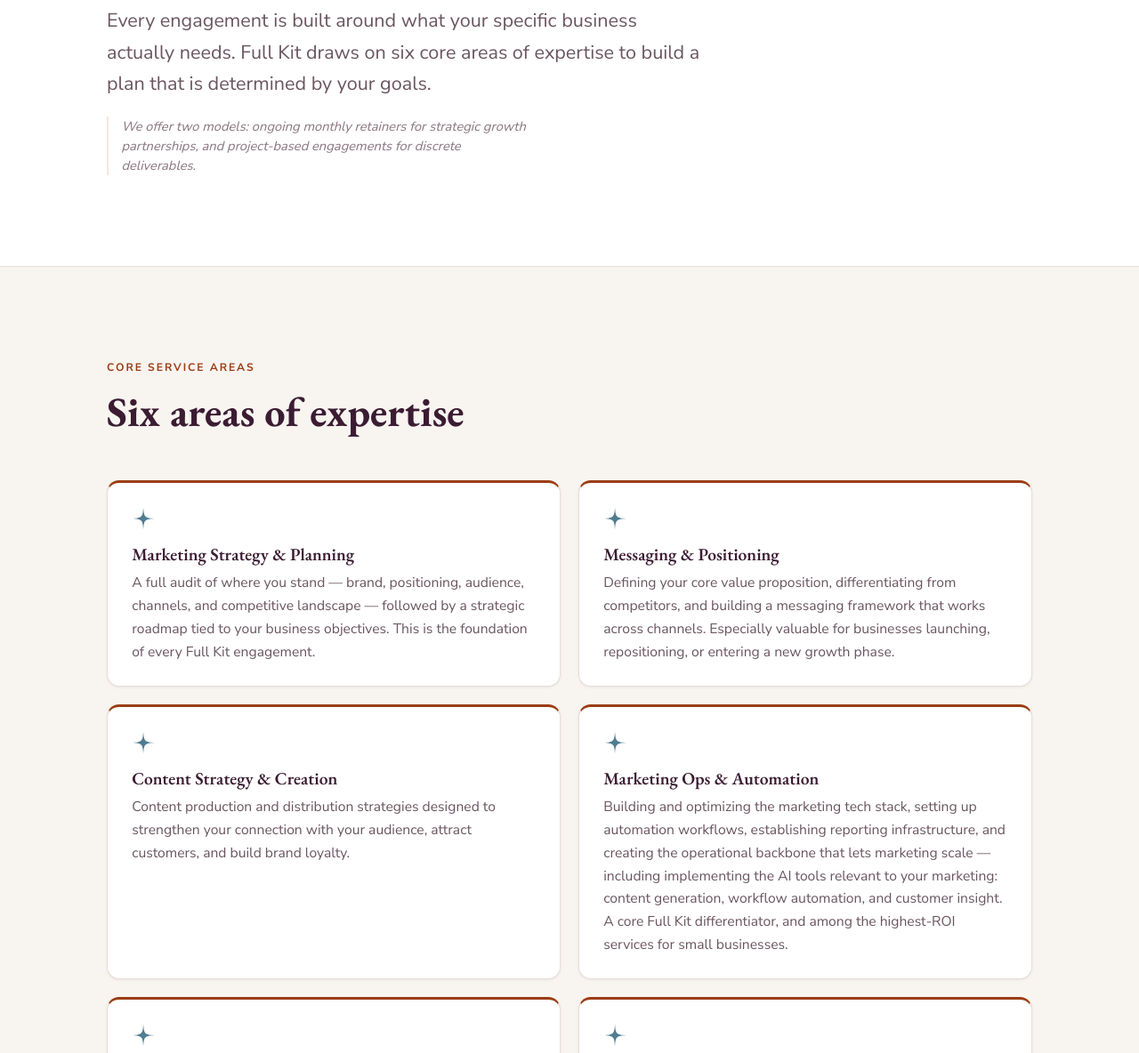
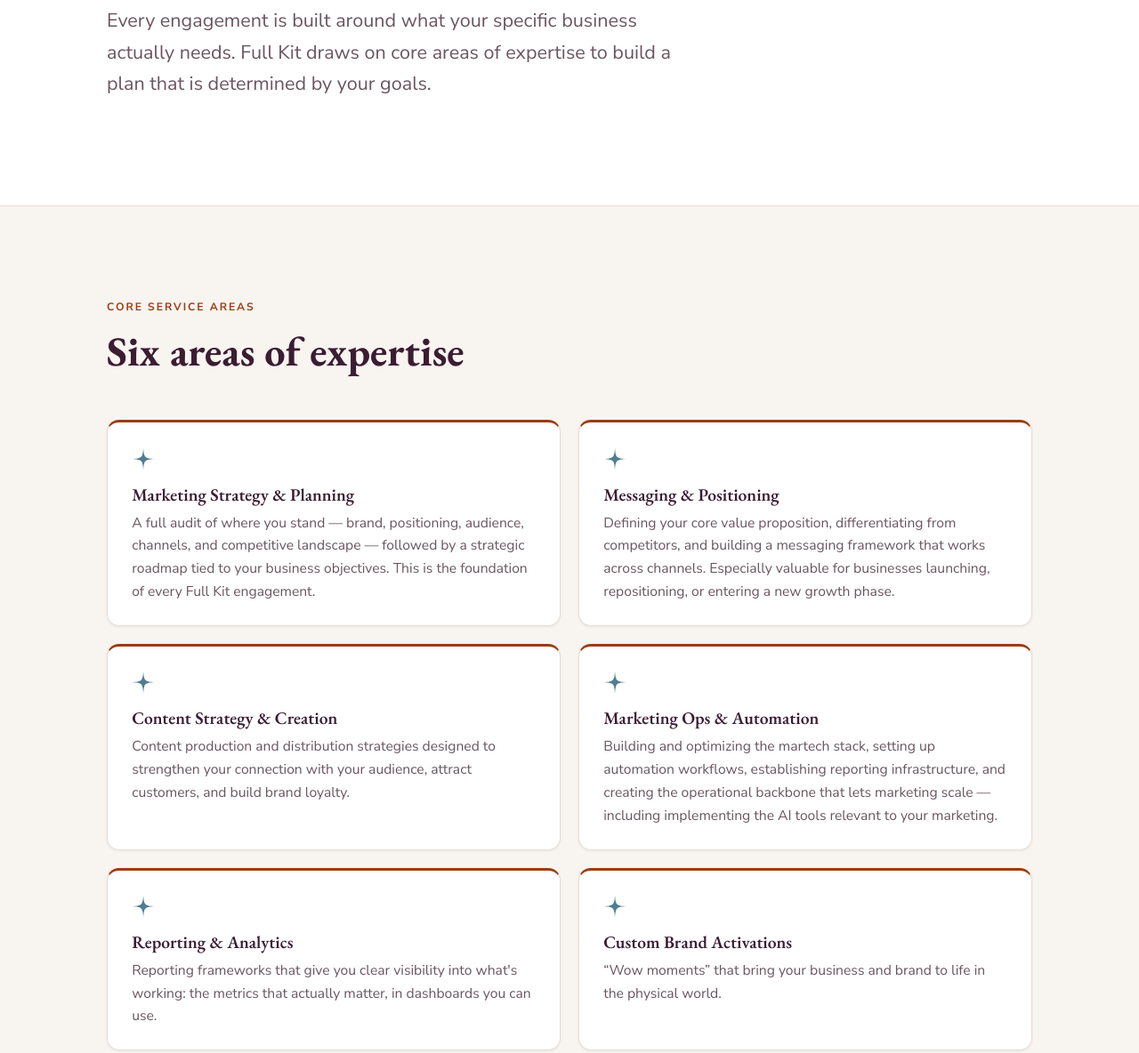
Before and after one commit to Rabeck/fullkitmarketing.com, an Eleventy site: page services/index.html in a window 1280 px wide. Shown: the part 500-1684 px from the top of the page at 89% size. Built offline with nearby package versions, Linux system fonts and the light colour scheme; Eleventy itself is replaced by a stand-in of ours; files that its build step writes are made by us from their sources.

Commit message:
Refine marketing services description in index.html
Removed redundant phrases and streamlined the description of marketing services.

```diff
--- a/services/index.html
+++ b/services/index.html
@@ -71,12 +71,8 @@
         <p class="eyebrow reveal">Services</p>
         <h1 class="reveal" style="max-width:16ch">Tailored to your business. Never one-size-fits-all.</h1>
         <p class="page-lead reveal" style="margin-top:1.2rem">
-          Every engagement is built around what your specific business actually needs. Full Kit draws on six core
+          Every engagement is built around what your specific business actually needs. Full Kit draws on core
           areas of expertise to build a plan that is determined by your goals.
-        </p>
-        <p class="page-note reveal">
-          We offer two models: ongoing monthly retainers for strategic growth partnerships, and
-          project-based engagements for discrete deliverables.
         </p>
       </div>
     </section>
@@ -123,7 +119,7 @@
   </svg>
 </span>
             <h3>Marketing Ops &amp; Automation</h3>
-            <p>Building and optimizing the marketing tech stack, setting up automation workflows, establishing reporting infrastructure, and creating the operational backbone that lets marketing scale — including implementing the AI tools relevant to your marketing: content generation, workflow automation, and customer insight. A core Full Kit differentiator, and among the highest-ROI services for small businesses.</p>
+            <p>Building and optimizing the martech stack, setting up automation workflows, establishing reporting infrastructure, and creating the operational backbone that lets marketing scale — including implementing the AI tools relevant to your marketing.</p>
           </article>
           <article class="detail-card reveal">
          <span class="card-icon" aria-hidden="true">
```
